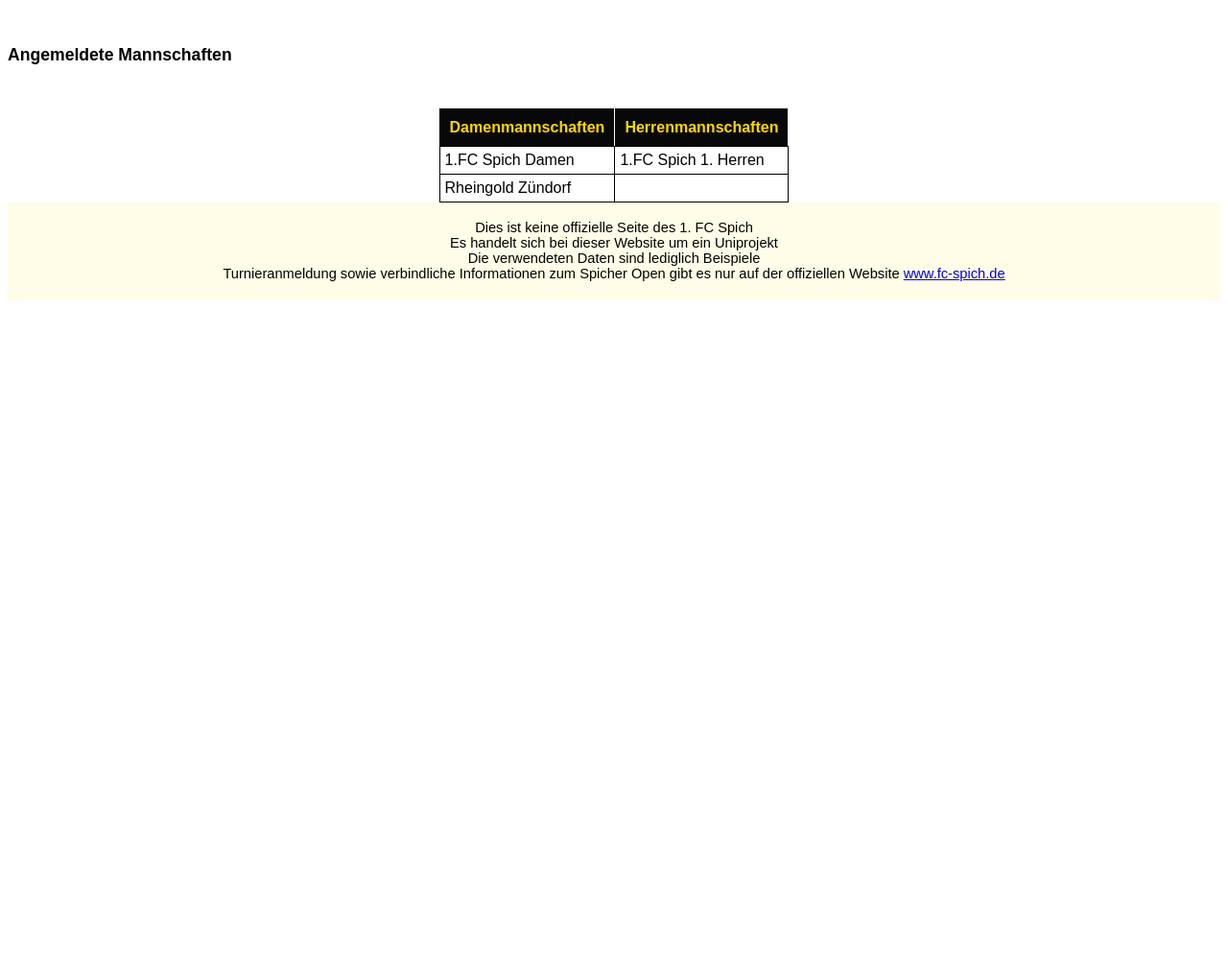
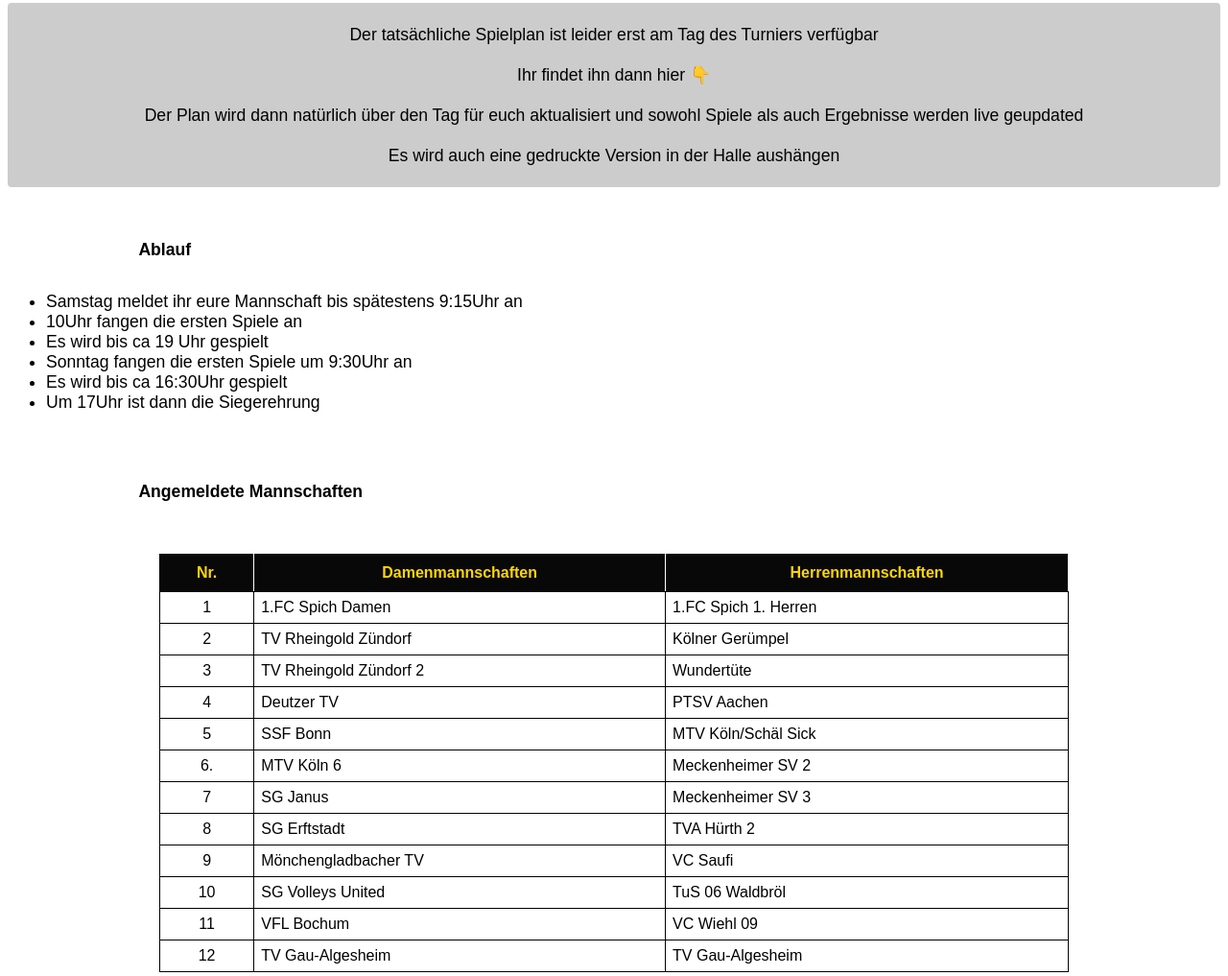
Before and after one commit to emeliedzg/.summerSchoolWebsite, a plain HTML site: page Spielplan.html in a window 1280 px wide. Shown: the part 483-1500 px from the top of the page at 96% size. Before the commit the page ends 803 px from the top, so only its background shows below. Drawn offline with Linux system fonts and the light colour scheme.

Commit message:
Revamp Spielplan.html with updated content and styles
Updated the layout and content of the Spielplan page, including new styles, structure, and team information.

```diff
--- a/Spielplan.html
+++ b/Spielplan.html
@@ -1,4 +1,4 @@
-<meta charset="UTF-8" content="width=device-width, initial-scale=2.0">
+<meta charset="UTF-8" >
 
 <style>
 
@@ -44,12 +44,14 @@ footer{
 table, th,td{
     border: 1px solid black;
     border-collapse: collapse;
-    padding: 5px;
-margin: 5px;
+    padding: 7px;
+    margin: 7px;
 }
 
 table{
     margin:auto;
+    width: 75%;
+
 }
 
 th{
@@ -59,15 +61,29 @@ th{
     color: gold;
     background-color:rgb(8, 8, 8);
 }
+td:first-child{
+  text-align: center;
+}
 td:hover {
     background-color: lightgray;
     cursor: default;
+
 }
+div{
+    background-color: #ccc;
+    border-radius: 4px;
+    padding: 5px;
+}
+
 
 p{
     font-size: 1.1rem;
+    text-align: center;
 }
-
+h4{
+    padding: 10px;
+    margin-left: 10%;
+}
 </style>
 
 
@@ -83,25 +99,106 @@ p{
       <li><a href="Kontakt.html">Kontakt</a></li>
 </ul>
 </nav>
+
+
 <main>
 <br><br>
+<div>
+<p>Der tatsächliche Spielplan ist leider erst am Tag des Turniers verfügbar
+    <br><br>Ihr findet ihn dann hier &#x1f447;
+    <br><br>Der Plan wird dann natürlich über den Tag für euch aktualisiert und sowohl Spiele als auch Ergebnisse werden live geupdated  <br>
+<br>
+    Es wird auch eine gedruckte Version in der Halle aushängen</p>
+    </div>
+<br>
+
+<h4>Ablauf</h4>
+<ul>
+    <li>
+    Samstag meldet ihr eure Mannschaft bis spätestens 9:15Uhr an
+</li>
+<li>10Uhr fangen die ersten Spiele an</li>
+<li>Es wird bis ca 19 Uhr gespielt</li>
+<li>Sonntag fangen die ersten Spiele um 9:30Uhr an</li>
+<li>Es wird bis ca 16:30Uhr gespielt</li>
+<li>Um 17Uhr ist dann die Siegerehrung</li>
+</ul>
+
 <br>
 <h4>Angemeldete Mannschaften</h4>
 <br>
 <table>
 <tr>
+    <th>Nr.</th>
     <th> Damenmannschaften</th>
     <th> Herrenmannschaften </th>
 </tr>
 <tr>
+    <td>1</td>
     <td> 1.FC Spich Damen </td>
     <td> 1.FC Spich 1. Herren </td>
-
 </tr>
-<tr> <td>Rheingold Zündorf</td>
-    <td> </td>
+<tr>
+    <td>2</td>
+    <td>TV Rheingold Zündorf</td>
+    <td>Kölner Gerümpel </td>
+</tr>
+<tr>
+    <td>3</td>
+    <td> TV Rheingold Zündorf 2</td>
+    <td> Wundertüte </td>
+</tr>
+<tr>
+    <td>4</td>
+    <td> Deutzer TV </td>
+    <td> PTSV Aachen </td>
+</tr>
+<tr>
+    <td>5</td>
+    <td> SSF Bonn </td>
+    <td> MTV Köln/Schäl Sick </td>
+</tr>
+<tr>
+    <td>6.</td>
+    <td> MTV Köln 6 </td>
+    <td> Meckenheimer SV 2 </td>
+</tr>
+<tr>
+    <td>7</td>
+    <td> SG Janus </td>
+    <td>  Meckenheimer SV 3 </td>
+</tr>
+<tr>
+    <td>8</td>
+    <td> SG Erftstadt </td>
+    <td> TVA Hürth 2 </td>
+</tr>
+<tr>
+    <td>9</td>
+    <td> Mönchengladbacher TV </td>
+    <td> VC Saufi </td>
+</tr>
+<tr>
+    <td>10</td>
+    <td> SG Volleys United </td>
+    <td> TuS 06 Waldbröl </td>
+</tr>
+<tr>
+    <td>11</td>
+    <td> VFL Bochum </td>
+    <td>VC Wiehl 09 </td>
+</tr>
+<tr>
+    <td>12</td>
+    <td> TV Gau-Algesheim </td>
+    <td> TV Gau-Algesheim </td>
 </tr>
 </table>
+<br>
+
+
+<br>
+<br>
 </main>
 <footer>
 <p><sub>
```
